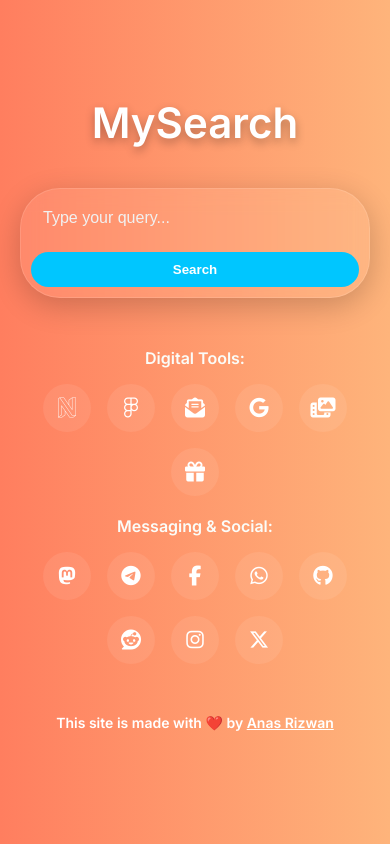
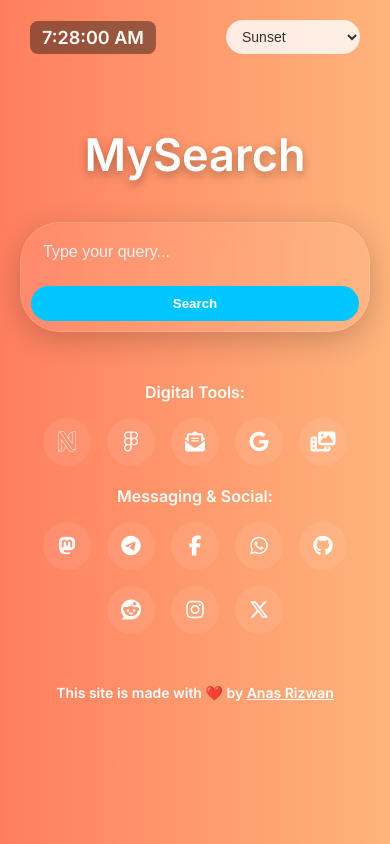
Before and after one commit to AnasRiz911/My-Search, a plain HTML site: page index.html in a window 390 px wide. Drawn offline with Linux system fonts and the light colour scheme.

Commit message:
mobile responsive

```diff
--- a/index.html
+++ b/index.html
@@ -69,7 +69,6 @@
           <a href="https://mail.proton.me/u/1/inbox" class="icon proton" title="Proton Mail"><i class="fas fa-envelope-open-text"></i></a>
           <a href="https://mail.google.com/mail/u/0/" class="icon gmail" title="Gmail"><i class="fab fa-google"></i></a>
           <a href="https://photos.google.com/?pli=1" class="icon photos" title="Google Photos"><i class="fas fa-photo-video"></i></a>
-          <a href="https://rewards.bing.com/" class="icon rewards" title="Microsoft Rewards"><i class="fas fa-gift"></i></a>
         </div>
         <p>Messaging & Social:</p>
         <div class="socials">
--- a/style.css
+++ b/style.css
@@ -15,7 +15,8 @@ body {
 }
 
 .top-bar {
-position: fixed;
+/* position: fixed; */
+position: absolute;
 top: 10px;
 left: 10px;
 right: 10px;
@@ -83,7 +84,7 @@ transition: transform 0.1s ease;
 }
 
 .logo {
-  font-size: 42px;
+  font-size: 45px;
   font-weight: 700;
   margin-bottom: 40px;
   color: #ffffff;
@@ -350,7 +351,7 @@ footer .icon:hover {
 }
 @media (max-width: 600px) {
   .top-bar {
-    display: none;
+    /* display: none; */
   }
   .cursor-follower{
     display: none;
```
Also changed, not shown: assets/Chatbot-logos/bolt.webp (added), assets/Chatbot-logos/chatgpt.png (added), assets/Chatbot-logos/claude.png (added), assets/Chatbot-logos/copilot.png (added), assets/Chatbot-logos/deepseek.png (added), assets/Chatbot-logos/gemini.png (added), assets/Chatbot-logos/grok.png (added).
